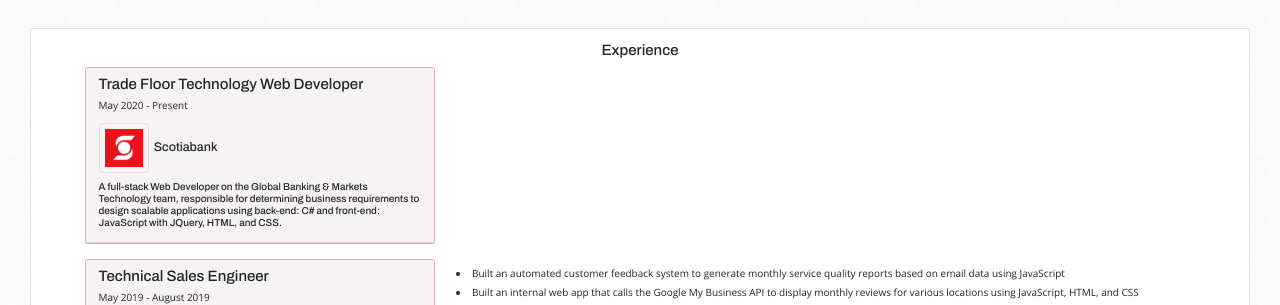
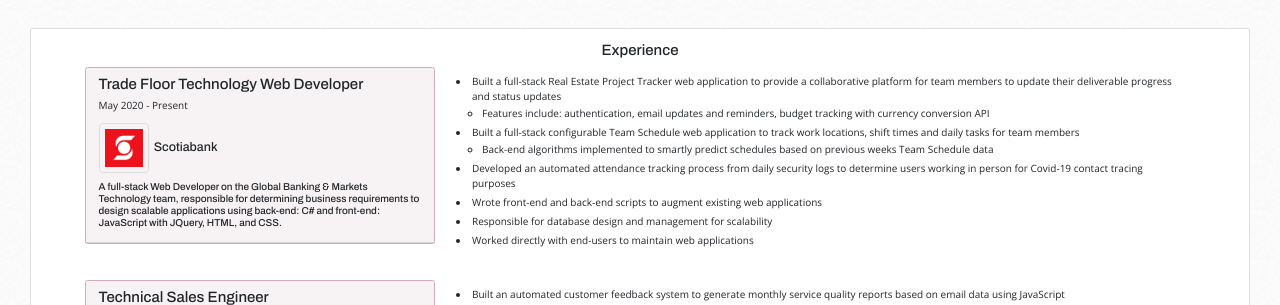
Before and after one commit to chloe-mac/portfolio, a React (Create React App) app: page / in a window 1280 px wide. Shown: the part 645-950 px from the top of the page. Built offline with nearby package versions, Linux system fonts and the light colour scheme; a web font is replaced by a local one.

Commit message:
content update

```diff
--- a/src/components/Experience/Experience.js
+++ b/src/components/Experience/Experience.js
@@ -23,6 +23,23 @@ export default class Experience extends Component {
 
              </Col>
              <Col md='8'>
+             <ul style={{padding:5}}>
+                 <li style={{padding:2}}>Built a full-stack Real Estate Project Tracker web application to provide a collaborative platform for team members to update their deliverable progress and status updates
+                 <ul style={{paddingLeft:10,paddingTop:2}}>
+                         <li>Features include: authentication, email updates and reminders, budget tracking with currency conversion API</li>
+                     </ul>
+                 </li>
+                 <li style={{padding:2}}>Built a full-stack configurable Team Schedule web application to track work locations, shift times and daily tasks for team members
+                     <ul style={{paddingLeft:10,paddingTop:2}}>
+                         <li>Back-end algorithms implemented to smartly predict schedules based on previous weeks Team Schedule data</li>
+                     </ul>
+                 </li>
+                 <li style={{padding:2}}>Developed an automated attendance tracking process from daily security logs to determine users working in person for Covid-19 contact tracing purposes</li>
+                 <li style={{padding:2}}>Wrote front-end and back-end scripts to augment existing web applications</li>
+                 <li style={{padding:2}}>Responsible for database design and management for scalability</li>
+                 <li style={{padding:2}}>Worked directly with end-users to maintain web applications</li>
+                 </ul>
+
 
              </Col>
              </Row>
```
